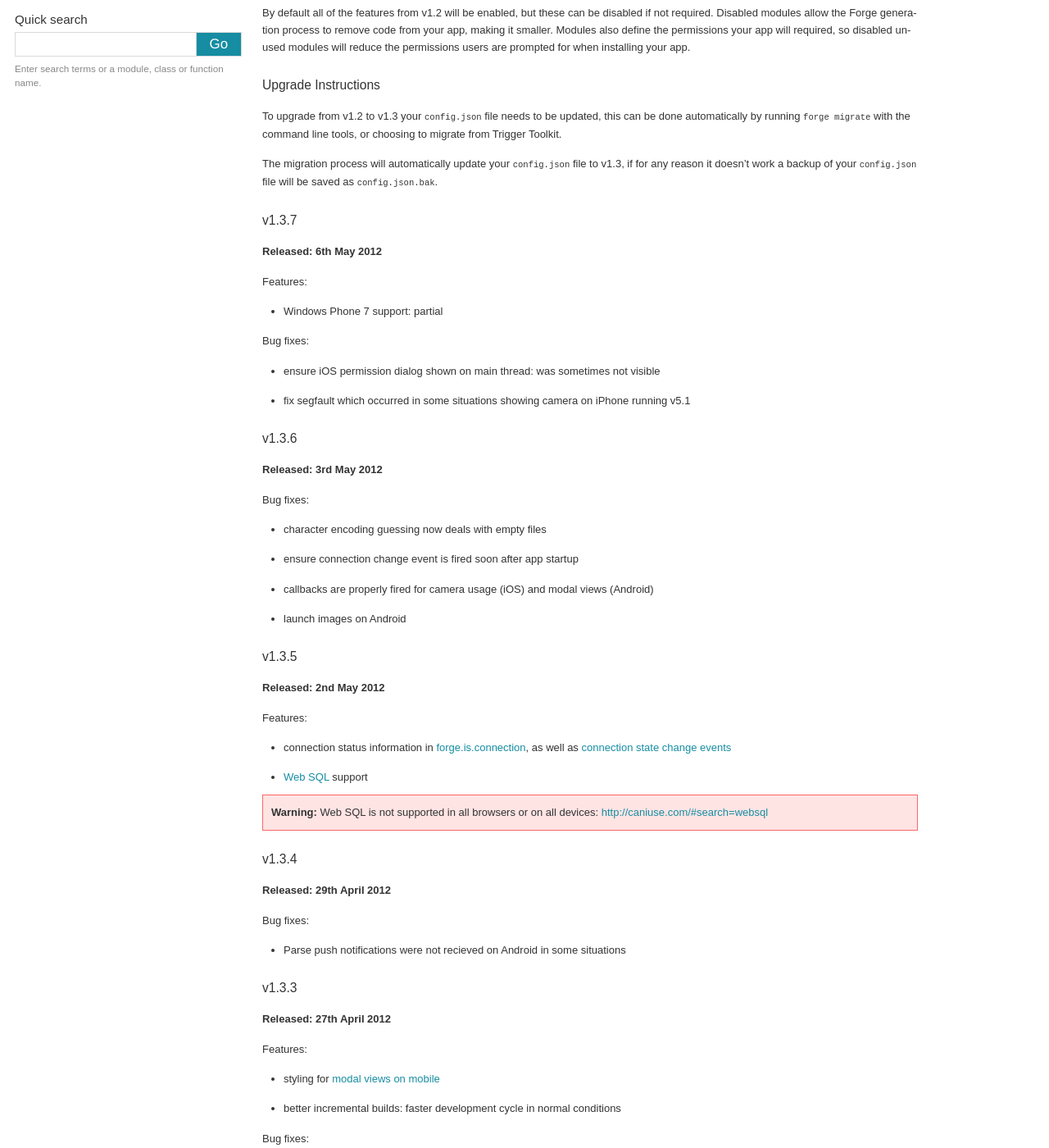
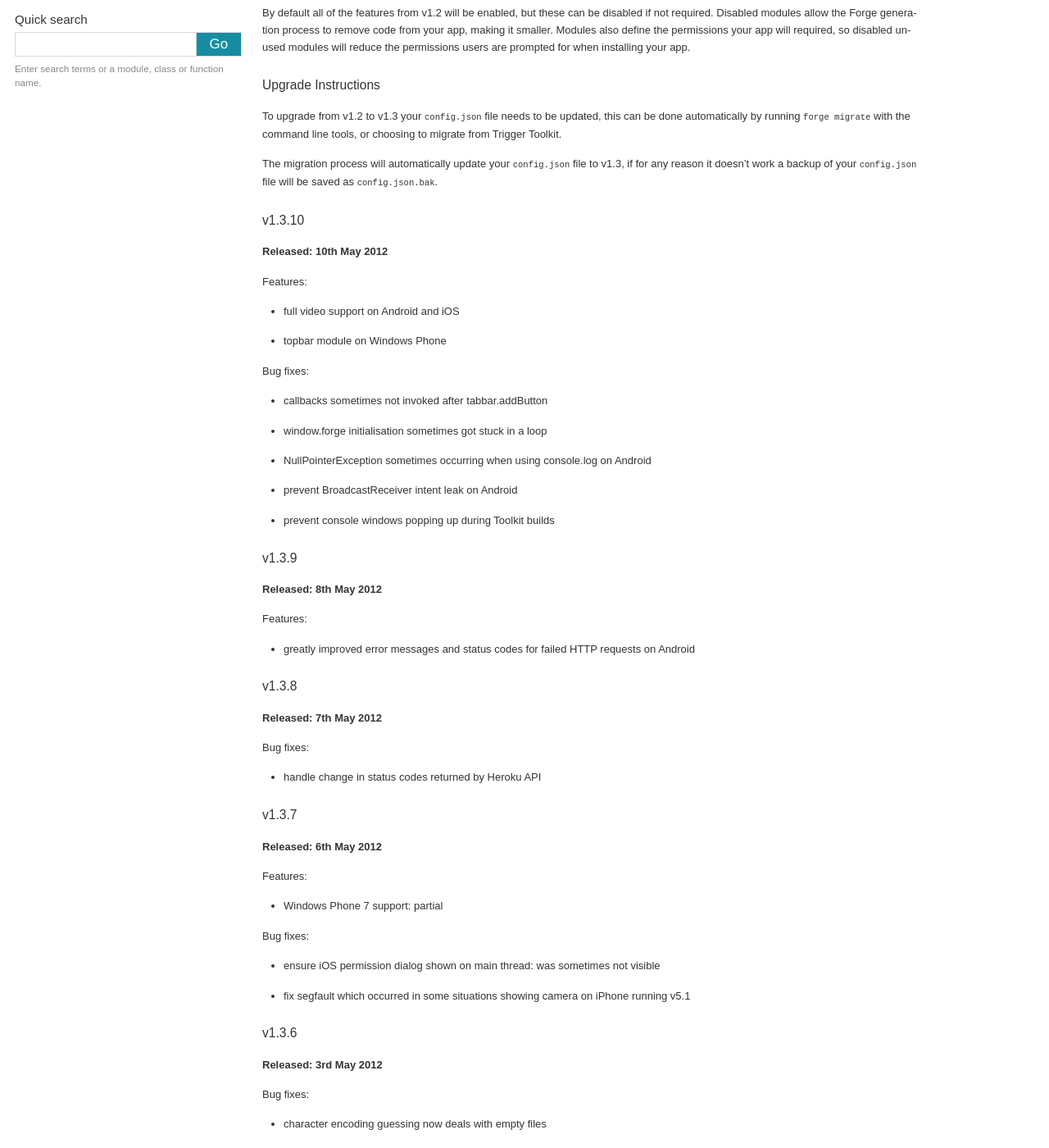
Before and after one commit to trigger-corp/Forge-Documentation, a Sphinx documentation site: the page built from source/release-notes.rst, in a window 1280 px wide and 1400 px high, scrolled down 702 px. Shown: the whole window at 82% size. Built offline with Sphinx 7.4.7, drawn with Linux system fonts in a browser that asks for light colours; some web fonts are replaced.

Commit message:
update release notes, fix video docs

```diff
--- a/source/modules/media.rst
+++ b/source/modules/media.rst
@@ -29,5 +29,5 @@ Play a video at a URL fullscreen on the device.
 .. js:function:: media.videoPlay(url, success, error)
 
     :param string url: URL to video.
-    :param function(file) success: callback to be invoked when no errors occur (argument is the returned file)
+    :param function() success: callback to be invoked when no errors occur
     :param function(content) error: called with details of any error which may occur
--- a/source/release-notes.rst
+++ b/source/release-notes.rst
@@ -34,6 +34,39 @@ Upgrade Instructions
 To upgrade from v1.2 to v1.3 your ``config.json`` file needs to be updated, this can be done automatically by running ``forge migrate`` with the command line tools, or choosing to migrate from Trigger Toolkit.
 
 The migration process will automatically update your ``config.json`` file to v1.3, if for any reason it doesn't work a backup of your ``config.json`` file will be saved as ``config.json.bak``.
+
+v1.3.10
+~~~~~~~~~~~~~~~~~~~~~~~~~~~~~~~~~~~~~~~~~~~~~~~~~~~~~~~~~~~~~~~~~~~~~~~~~~~~~~~~
+**Released: 10th May 2012**
+
+Features:
+
+- full video support on Android and iOS
+- topbar module on Windows Phone
+
+Bug fixes:
+
+- callbacks sometimes not invoked after tabbar.addButton
+- window.forge initialisation sometimes got stuck in a loop
+- NullPointerException sometimes occurring when using console.log on Android
+- prevent BroadcastReceiver intent leak on Android
+- prevent console windows popping up during Toolkit builds
+
+v1.3.9
+~~~~~~~~~~~~~~~~~~~~~~~~~~~~~~~~~~~~~~~~~~~~~~~~~~~~~~~~~~~~~~~~~~~~~~~~~~~~~~~~
+**Released: 8th May 2012**
+
+Features:
+
+- greatly improved error messages and status codes for failed HTTP requests on Android
+
+v1.3.8
+~~~~~~~~~~~~~~~~~~~~~~~~~~~~~~~~~~~~~~~~~~~~~~~~~~~~~~~~~~~~~~~~~~~~~~~~~~~~~~~~
+**Released: 7th May 2012**
+
+Bug fixes:
+
+- handle change in status codes returned by Heroku API
 
 v1.3.7
 ~~~~~~~~~~~~~~~~~~~~~~~~~~~~~~~~~~~~~~~~~~~~~~~~~~~~~~~~~~~~~~~~~~~~~~~~~~~~~~~~
```
